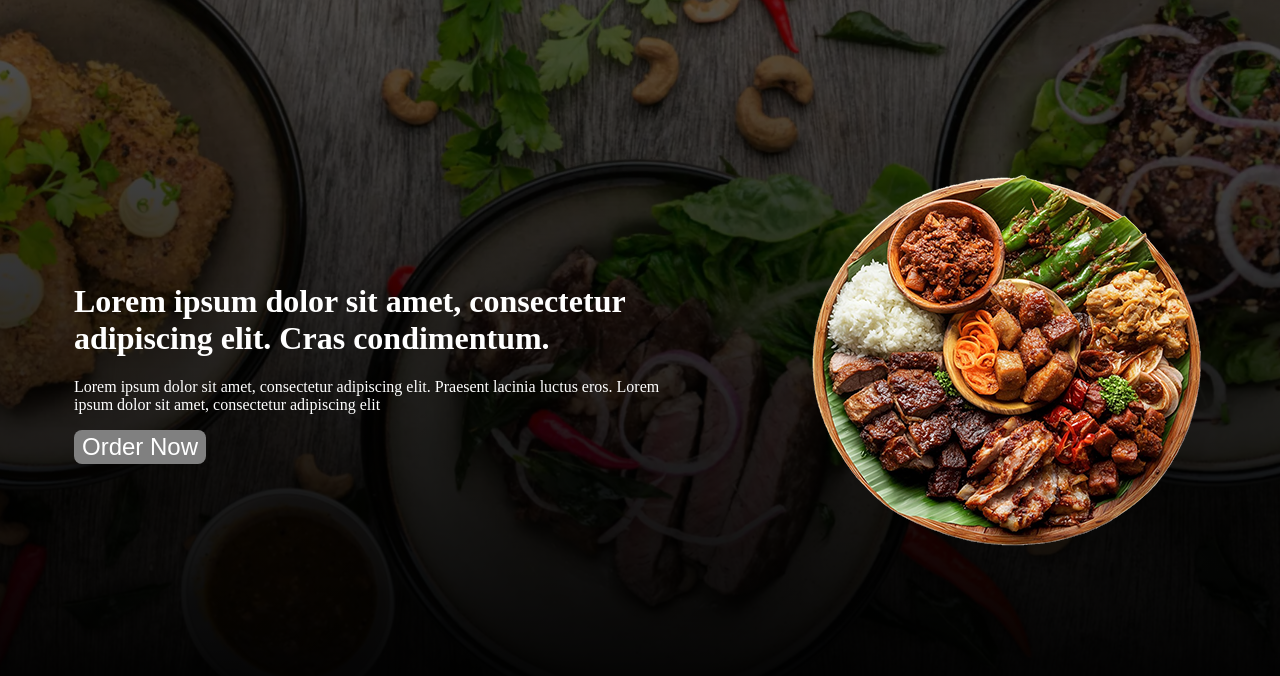
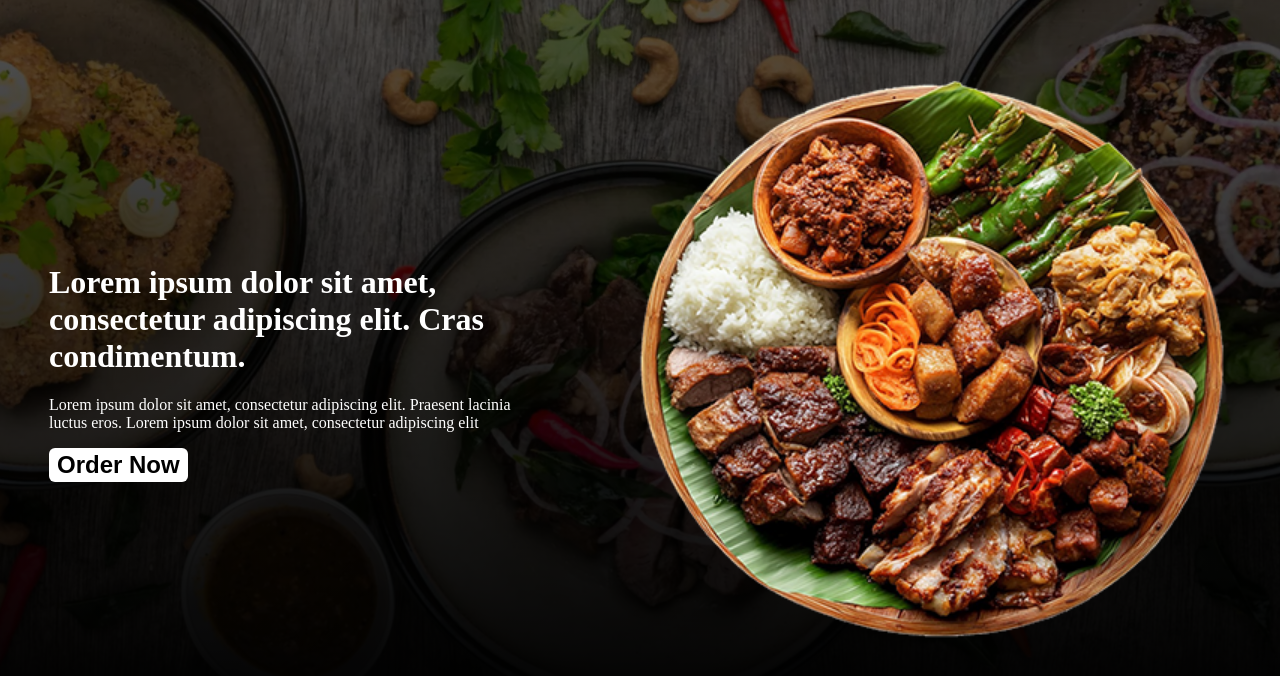
Before and after one commit to Heri23F/restaurant-page, a website built with webpack: page src/index.html in a window 1280 px wide. Shown: the part 72-748 px from the top of the page. Built offline with nearby package versions, Linux system fonts and the light colour scheme.

Commit message:
feat: work on home page layout

```diff
--- a/src/style.css
+++ b/src/style.css
@@ -29,6 +29,7 @@ body {
   text-wrap: pretty;
   flex: 0 1 600px;
   font-size: 16px;
+  flex: 0 1 500px;
 }
 
 .hero-heading {
@@ -42,15 +43,21 @@ body {
 }
 
 .hero-image {
-  flex: 0 1 400;
+  flex: 0 1 600px;
 }
 
 .hero-text button {
   border: 2px solid transparent;
   font-size: 1.5em;
-  border-radius: 8px;
-  background-color: gray;
-  color: white;
+  font-family: "Inter Variable", sans-serif;
+  font-weight: 700;
+  border-radius: 6px;
+  background-color: white;
+}
+.hero-text button:hover {
+    border: 2px solid white;
+    background-color: black;
+    color: white;
 }
 
 header {
```
